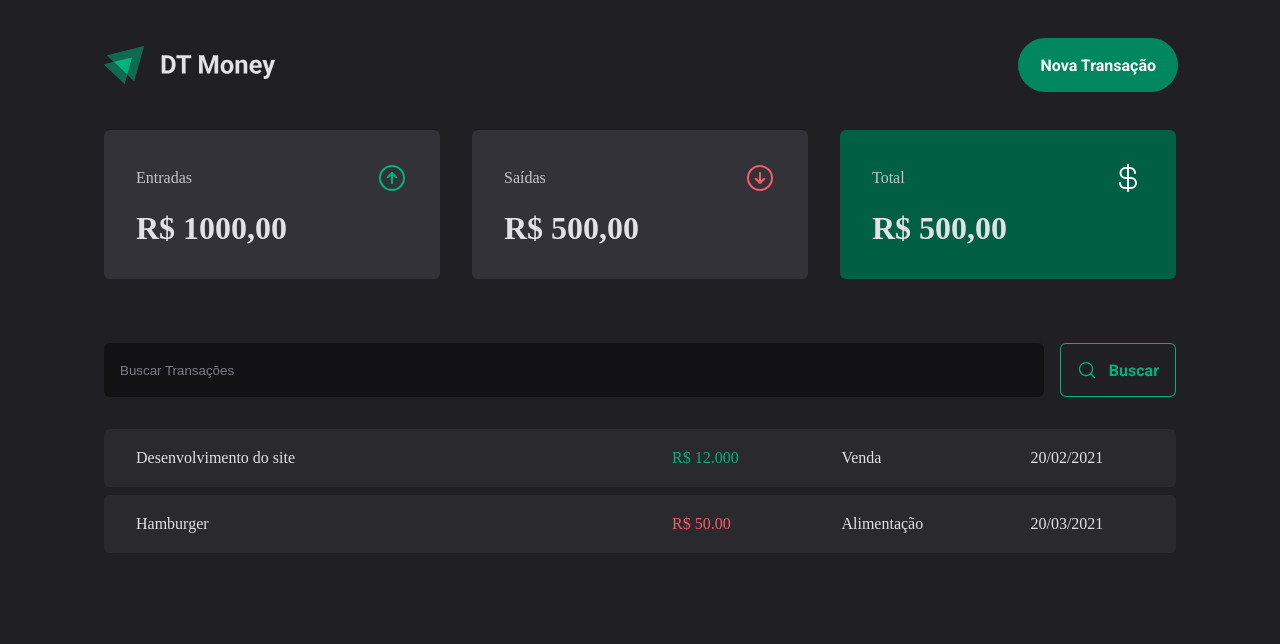
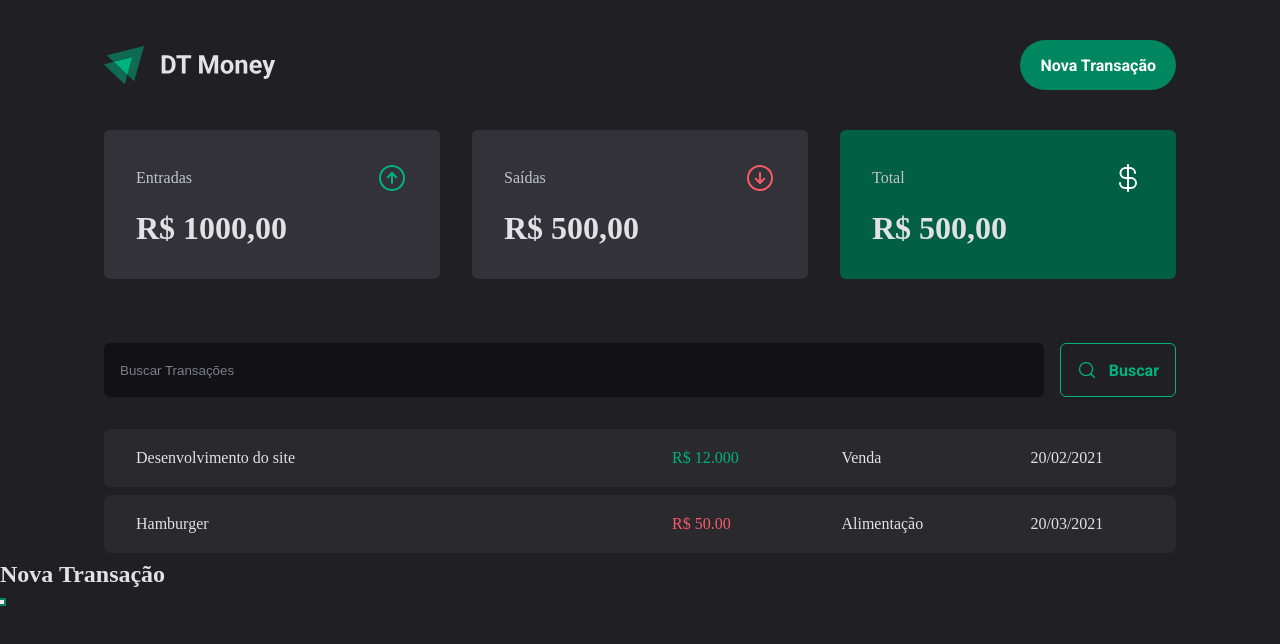
Before and after one commit to Igor-Thiago/DT---Money, a React (Vite) app: page / in a window 1280 px wide. Both pictures are taken after a click on the button "Nova Transação". Shown: the top 644 px of the page. Built offline with nearby package versions, Linux system fonts and the light colour scheme.

Commit message:
Criando modal

```diff
--- a/package.json
+++ b/package.json
@@ -10,6 +10,7 @@
     "preview": "vite preview"
   },
   "dependencies": {
+    "@radix-ui/react-dialog": "^1.1.2",
     "phosphor-react": "^1.4.1",
     "react": "^18.3.1",
     "react-dom": "^18.3.1",
--- a/src/components/Header/index.tsx
+++ b/src/components/Header/index.tsx
@@ -1,5 +1,5 @@
 import { HeaderContainer, HeaderContent, NewTransactionButton } from "./styles";
-
+import * as Dialog from "@radix-ui/react-dialog";
 import logoImg from '../../assets/Logo-ignite.svg';
 
 export function Header() {
@@ -8,9 +8,23 @@
             <HeaderContent>
 
                 <img src={logoImg} alt="" />
-                <NewTransactionButton>
-                     Nova Transação
-                </NewTransactionButton>
+
+                <Dialog.Root>
+                    <Dialog.Trigger asChild>
+                        <NewTransactionButton>Nova Transação</NewTransactionButton>
+                    </Dialog.Trigger>
+                    <Dialog.Portal>
+                        <Dialog.Overlay/>
+                        <Dialog.Content>
+                            <div>
+                            <Dialog.Title>Nova Transação</Dialog.Title>
+                            <Dialog.Close/>
+                            </div>
+                        </Dialog.Content>
+                    </Dialog.Portal>
+
+                </Dialog.Root>
+
             </HeaderContent>
         </HeaderContainer>
     )
```
Also changed, not shown: 1 other file (tests, documents, lock files or other folders).
